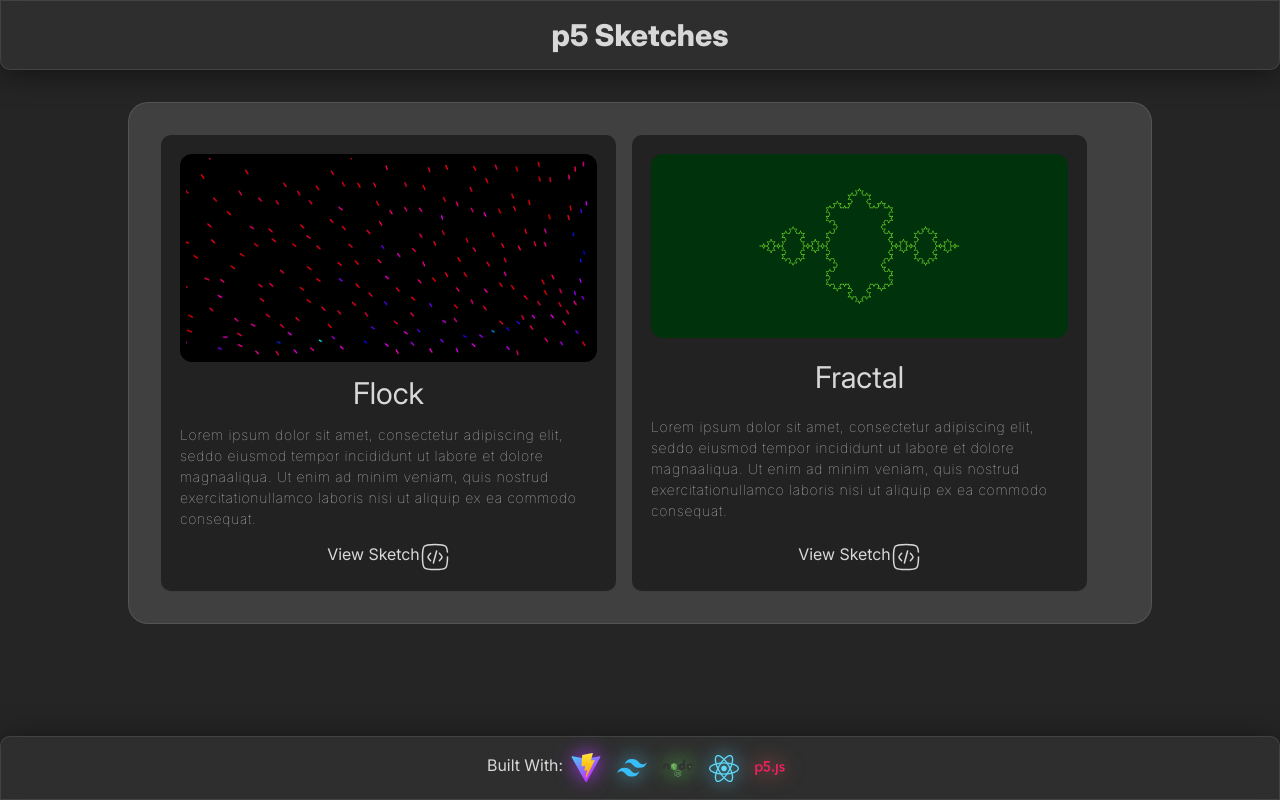
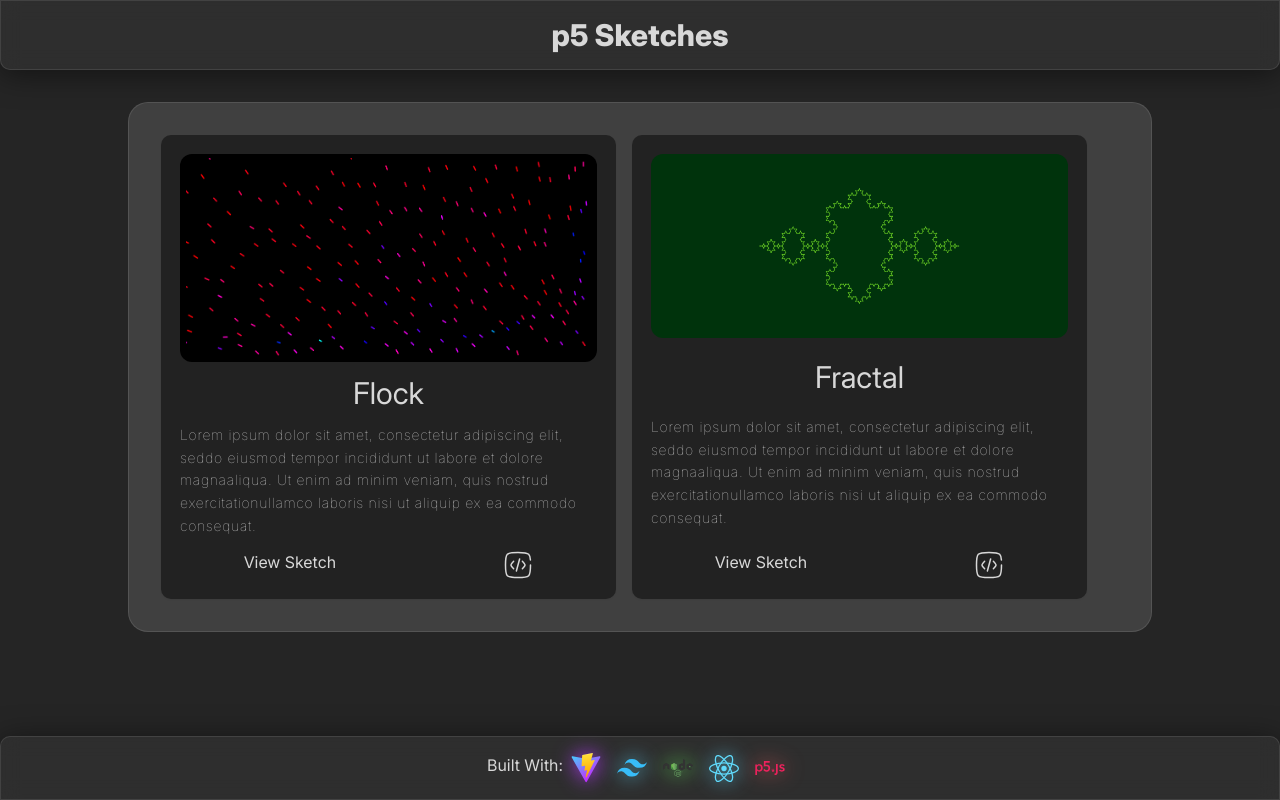
Before and after one commit to ZOASR/p5-sketches, a React (Vite) app: page / in a window 1280 px wide. Built offline with nearby package versions, Linux system fonts and the light colour scheme.

Commit message:
static import

```diff
--- a/src/components/SketchCard/SketchCard.tsx
+++ b/src/components/SketchCard/SketchCard.tsx
@@ -2,6 +2,7 @@ import style from "./SketchCard.module.css";
 import { Sketch } from "../../sketches_data";
 import { Link } from "react-router-dom";
 import { useState } from "react";
+import sourceCodeImage from "../../../images/source_code.svg";
 
 const SketchCard = ({
 	title,
@@ -41,10 +42,13 @@ const SketchCard = ({
 					/>
 				</div>
 				<h1 className="text-3xl">{title}</h1>
-				<p className="leading-normal text-sm font-thin tracking-wider">
-					{description}
-				</p>
-				<div className="flex justify-around">
+				<p
+					dangerouslySetInnerHTML={{
+						__html: description,
+					}}
+					className="leading-relaxed text-sm font-thin tracking-wider"
+				></p>
+				<div className="flex justify-around gap-10 w-full self-end">
 					<Link
 						className="cursor-pointer font-normal hover:underline hover:font-extrabold transition-all duration-150"
 						to={title.toLowerCase()}
@@ -59,8 +63,9 @@ const SketchCard = ({
 					>
 						<img
 							width={30}
-							src="../../../images/source_code.svg"
+							src={sourceCodeImage}
 							alt=""
+							aria-label="Source Code"
 						/>
 					</a>
 				</div>
```
